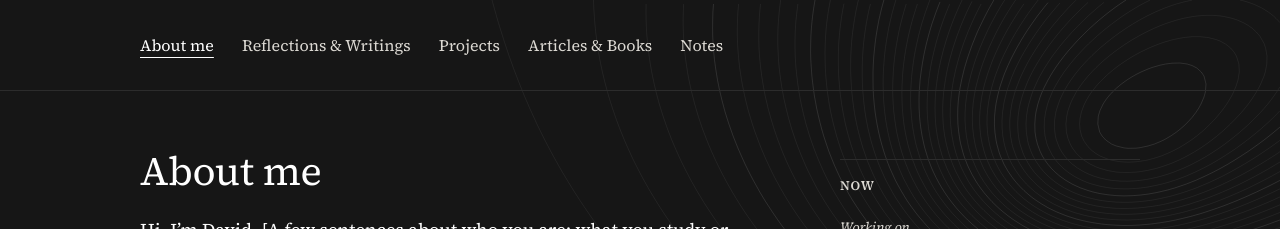
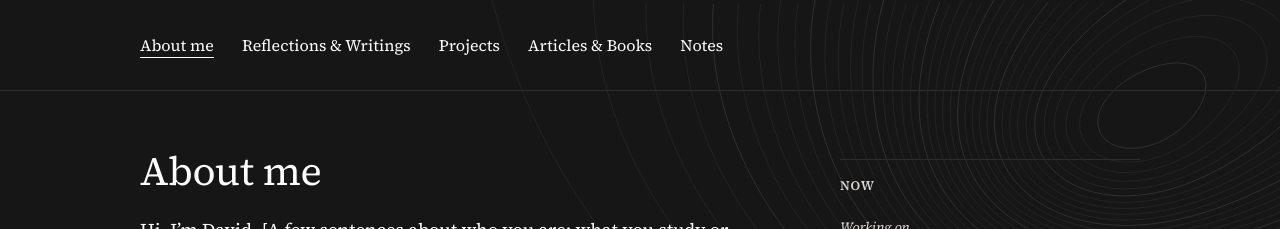
Before and after one commit to David-Berntsson/David-Berntsson.github.io, a Jekyll site: the page built from index.md, in a window 1280 px wide. Shown: the top 229 px of the page. Built offline with Jekyll 4.4.1, drawn with Linux system fonts in a browser that asks for light colours.

Commit message:
White top menu

```diff
--- a/assets/css/style.scss
+++ b/assets/css/style.scss
@@ -83,7 +83,7 @@ body::before {
 .nav a {
   padding: 10px 0;
   font-size: 16px;
-  color: $muted;
+  color: $link;
   text-decoration: none;
 }
 .nav a:hover { color: $heading; }
```
